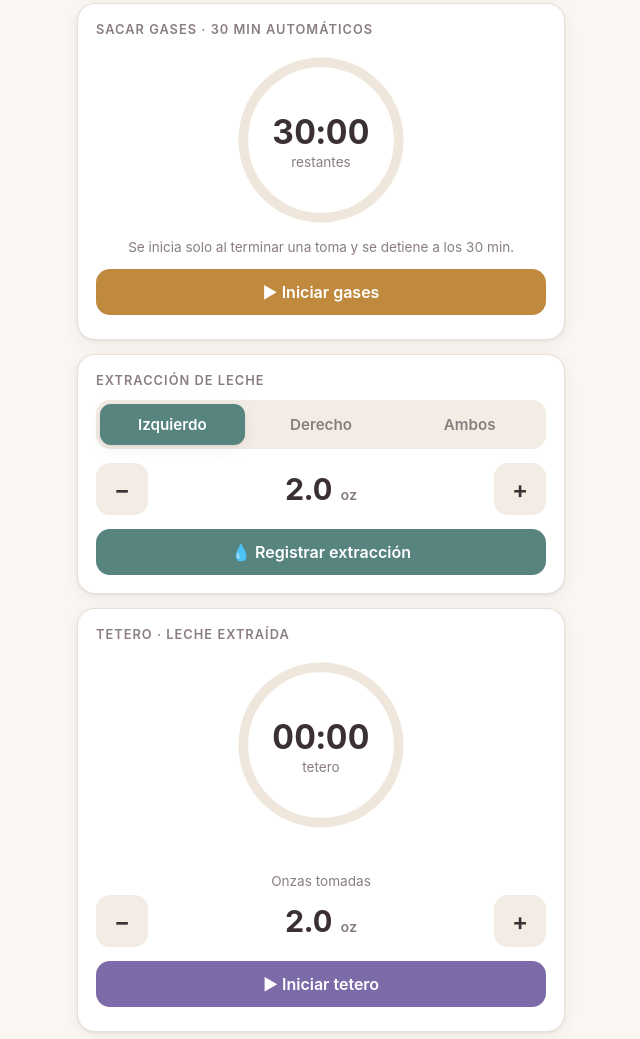
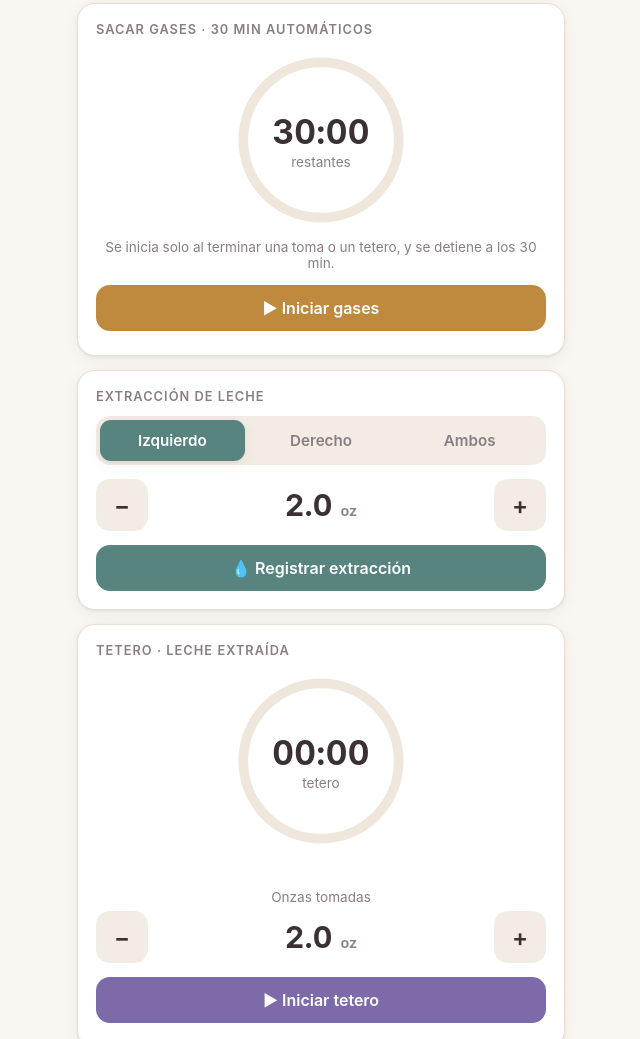
Before and after one commit to hrestrepom/lactancia, a plain HTML site: page docs/index.html in a window 1280 px wide. Shown: the part 871-1910 px from the top of the page, without its empty margins (319-959 px from the left). Drawn offline with Linux system fonts and the light colour scheme; no server answers.

Commit message:
Gases: arrancar tambien al terminar el tetero, no solo la toma al pecho
saveBottle ahora tambien llama startBurp()+toast. Nota de la tarjeta actualizada
("al terminar una toma o un tetero").

Co-Authored-By: Claude Opus 4.8 <noreply@anthropic.com>

```diff
--- a/docs/index.html
+++ b/docs/index.html
@@ -436,7 +436,7 @@
             <div class="time-sub" id="burpSub">restantes</div>
           </div>
         </div>
-        <div class="clock-line" id="burpHint">Se inicia solo al terminar una toma y se detiene a los 30 min.</div>
+        <div class="clock-line" id="burpHint">Se inicia solo al terminar una toma o un tetero, y se detiene a los 30 min.</div>
         <div class="btn-row" style="width:100%">
           <button class="btn-ambar" id="burpStartBtn">▶ Iniciar gases</button>
           <button class="btn-ghost" id="burpCancelBtn" style="display:none">Cancelar</button>
@@ -1058,7 +1058,7 @@
       $('burpStartBtn').style.display=''; $('burpStopBtn').style.display='none';
       $('burpCancelBtn').style.display='none';
       $('burpTime').classList.remove('pulse');
-      $('burpHint').textContent = 'Se inicia solo al terminar una toma y se detiene a los 30 min.';
+      $('burpHint').textContent = 'Se inicia solo al terminar una toma o un tetero, y se detiene a los 30 min.';
       return;
     }
     var sec = Math.floor((Date.now()-t.startedAt)/1000);
@@ -1124,6 +1124,9 @@
     db.events.push({id:uid(), type:'bottle', start:t.startedAt, end:Date.now(), oz:t.oz});
     cloudPushEvent(db.events[db.events.length-1]);
     db.bottleTimer = null; save(); updateBottleUI(); renderHistory();
+    // iniciar automáticamente el temporizador de gases (30 min), igual que tras la toma
+    startBurp();
+    toast('🫧 Gases: temporizador de 30 min iniciado');
   }
   $('bottleStopBtn').addEventListener('click', function(){
     var t = db.bottleTimer; if(!t) return;
```
Also changed, not shown: index.html (+5 -2 lines).
